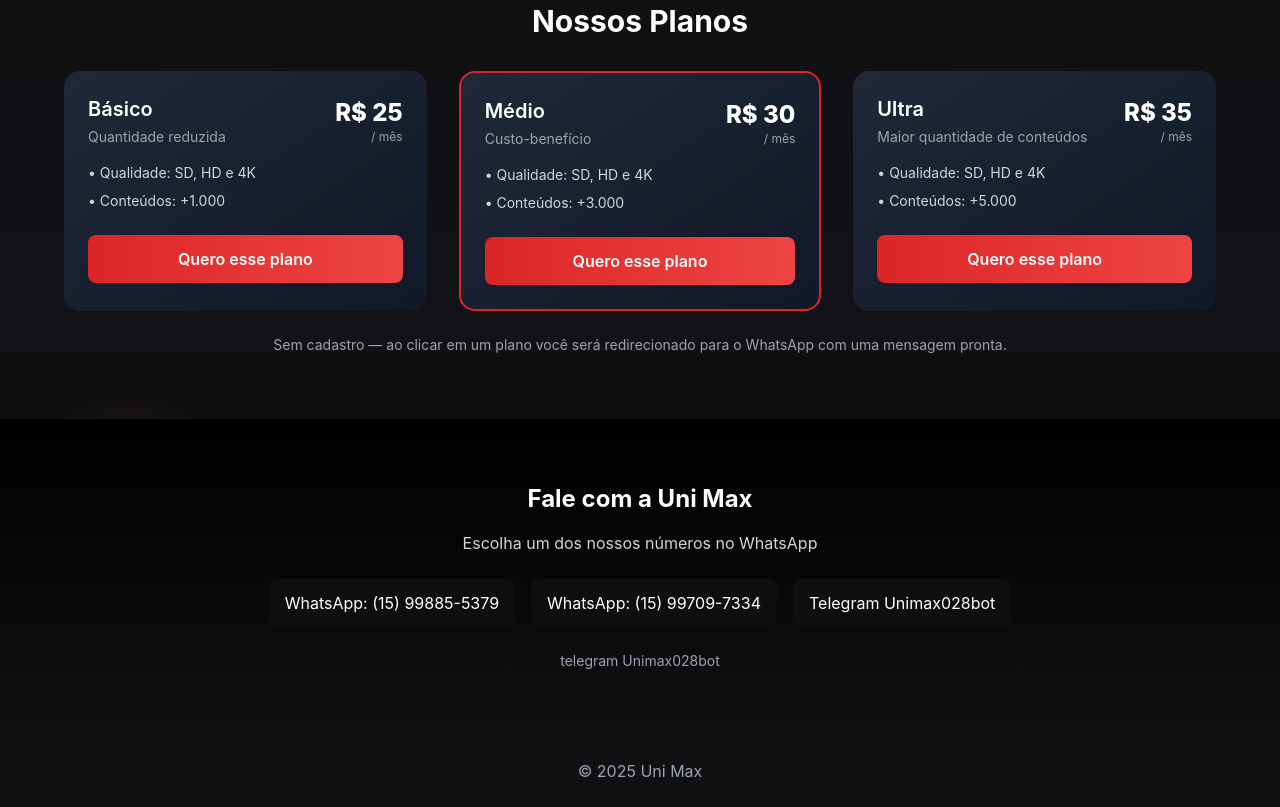
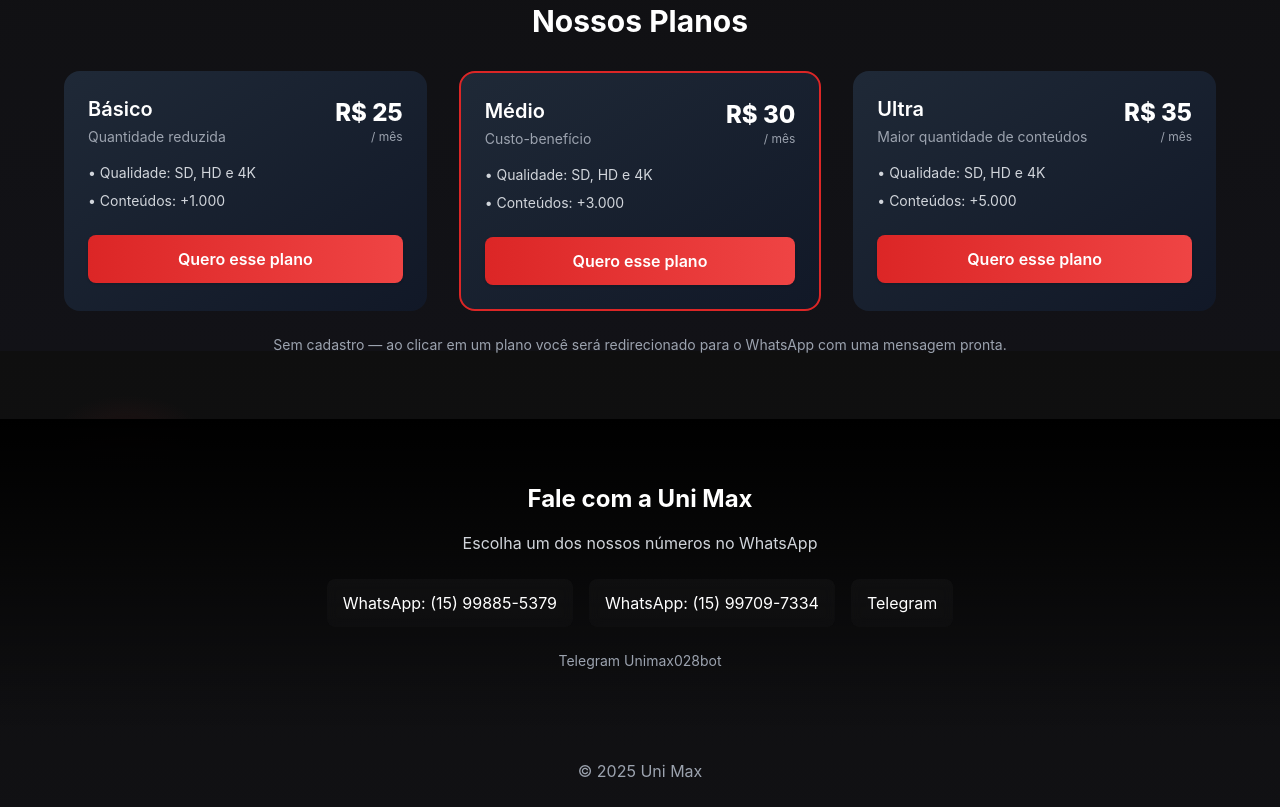
Before and after one commit to JJNNII/reposit, a plain HTML site: page index.html in a window 1280 px wide. Shown: the part 449-1256 px from the top of the page. Drawn offline with nearby package versions, Linux system fonts and the light colour scheme.

Commit message:
Update index.html

```diff
--- a/index.html
+++ b/index.html
@@ -142,10 +142,10 @@
       <div class="flex flex-col sm:flex-row gap-4 justify-center">
         <a class="py-3 px-4 rounded-lg glass" href="https://wa.me/5515998855379" target="_blank">WhatsApp: (15) 99885-5379</a>
         <a class="py-3 px-4 rounded-lg glass" href="https://wa.me/5515997097334" target="_blank">WhatsApp: (15) 99709-7334</a>
-        <a class="py-3 px-4 rounded-lg glass" href="https://t.me/Unimax028bot?start=w42237734" target="_blank">Telegram Unimax028bot</a>
+        <a class="py-3 px-4 rounded-lg glass" href="https://t.me/Unimax028bot?start=w42237734" target="_blank">Telegram</a>
       </div>
 
-      <p class="text-sm text-gray-400 mt-6">telegram Unimax028bot</p>
+      <p class="text-sm text-gray-400 mt-6">Telegram Unimax028bot</p>
     </div>
   </section>
 
```
